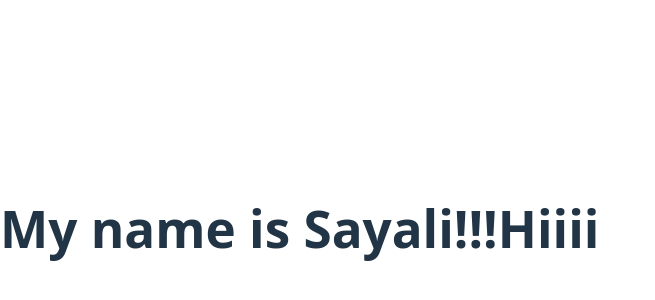
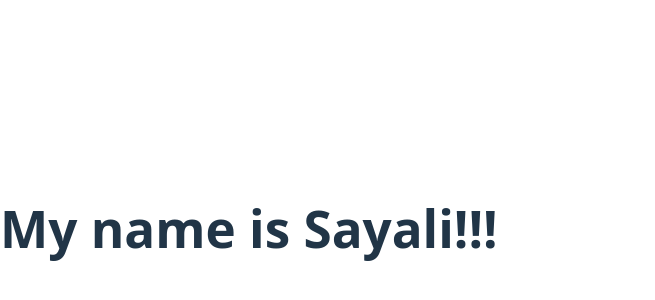
Before and after one commit to sayali251220/React_viteapp, a React (Vite) app: page / in a window 1280 px wide. Shown: the part 172-472 px from the top of the page, without its empty margins (0-655 px from the left). Built offline with nearby package versions, Linux system fonts and the light colour scheme.

Commit message:
Update App.jsx

```diff
--- a/src/App.jsx
+++ b/src/App.jsx
@@ -2,7 +2,7 @@
 function App() {
   return (
     <div>
-      <h1>My name is Sayali!!!Hiiii</h1>
+      <h1>My name is Sayali!!!</h1>
 
     </div>
   );
```
